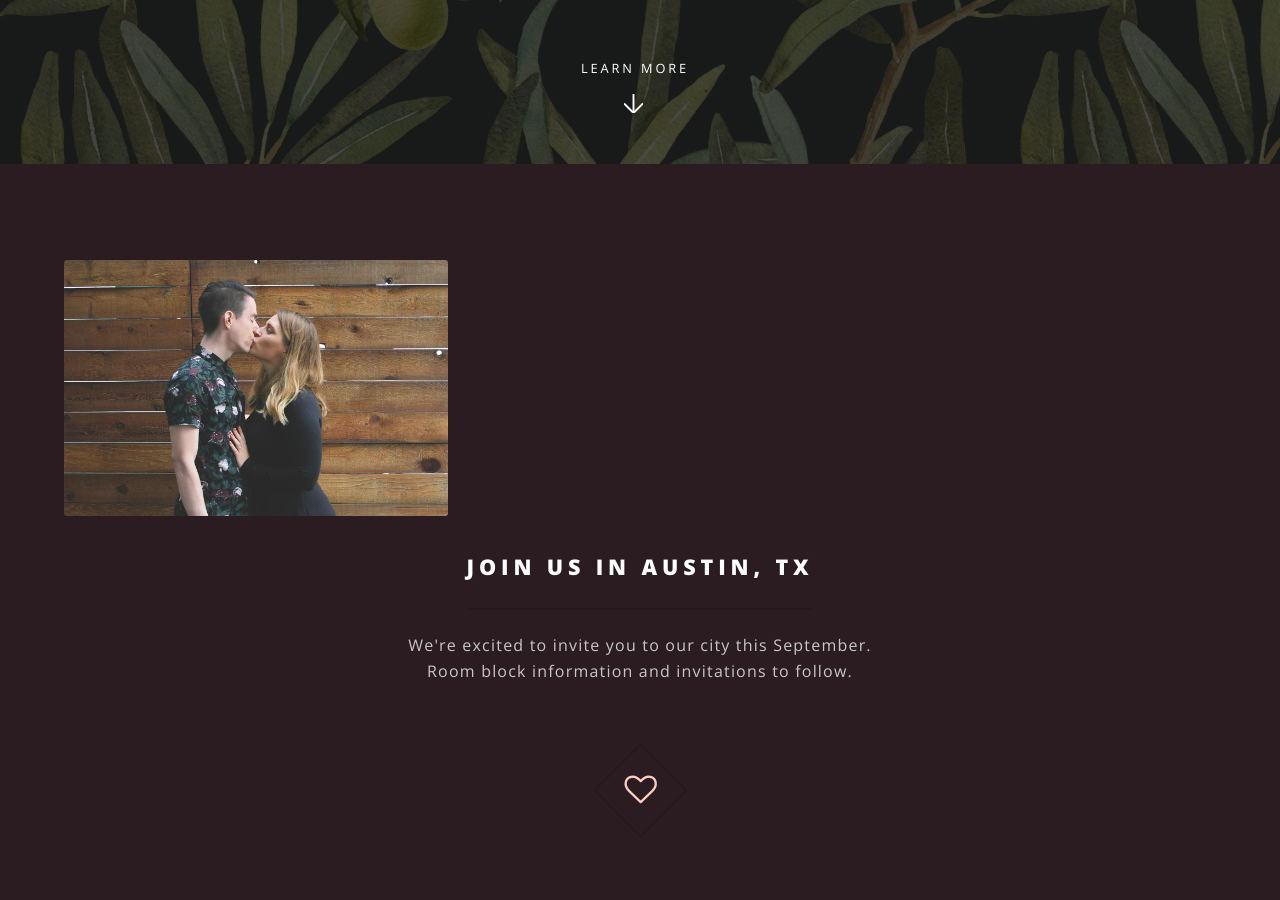
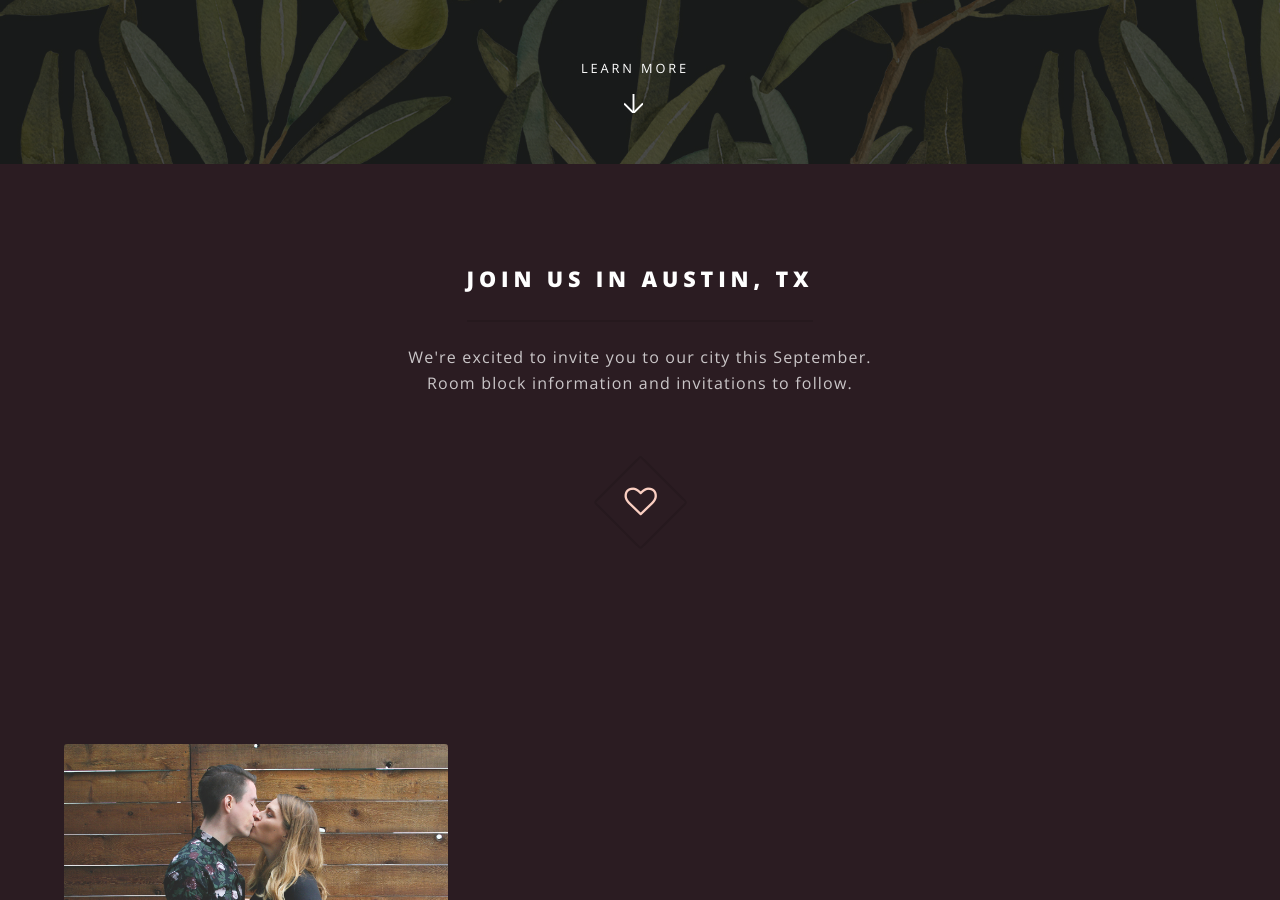
Before and after one commit to pkill/alexandsteph.com, a Jekyll site: the page built from index.html, in a window 1280 px wide and 900 px high, scrolled down 736 px. Built offline with Jekyll 4.4.1, drawn with Linux system fonts in a browser that asks for light colours.

Commit message:
photo now?

```diff
--- a/index.html
+++ b/index.html
@@ -15,7 +15,6 @@ layout: landing
 
 						<div class="inner">
 							<header class="major">
-						<div class="4u"><span class="image fit"><img src="images/website-photo.jpg" alt="" /></span></div>
 
 								<h2>Join Us In Austin, TX</h2>
 								<p>We're excited to invite you to our city this September.<br />
@@ -27,3 +26,12 @@ layout: landing
 							</ul>
 						</div>
 					</section>
+
+					<section id="two" class="wrapper style1 special">
+
+						<div class="inner">
+
+						<div class="4u"><span class="image fit"><img src="images/website-photo.jpg" alt="" /></span></div>
+
+						</div>
+					</section>
```
